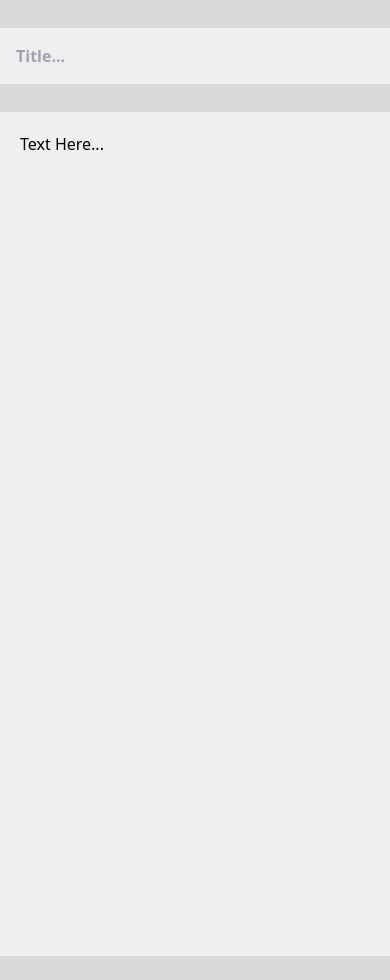
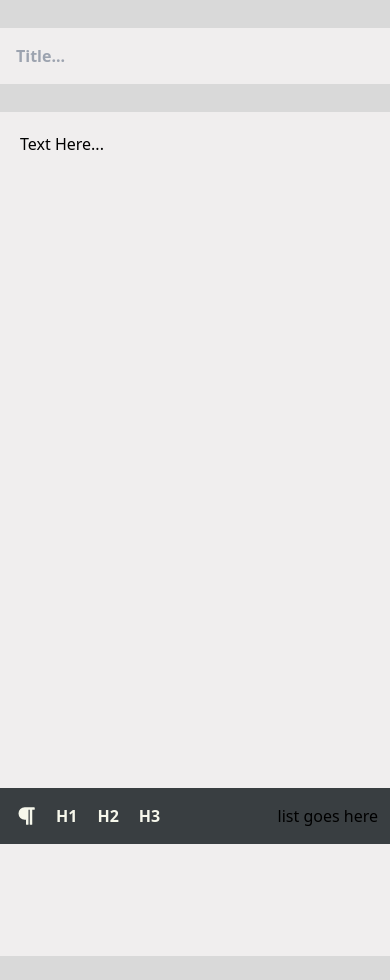
Before and after one commit to Meedux/Text-Editor, a Next.js app: page / in a window 390 px wide. After the commit the page ends 956 px from the top, so only its background shows below. Built offline with nearby package versions, Linux system fonts and the light colour scheme.

Commit message:
[LAZY COMMIT] Added an incomplete Mobile Menu Bar(but it works!)

```diff
--- a/components/New.jsx
+++ b/components/New.jsx
@@ -31,8 +31,45 @@ const MobileMenuBar = ({ editor }) => {
 
   return(
     <>
-      <div className='bg-bar-gray p-3 justify-center items-center md:hidden flex'>
+      <div className='bg-onyx bottom-0 p-3 justify-between items-center md:hidden flex w-full fixed'>
+        <div className="flex items-center">
+          <button
+            onClick={() => editor.chain().focus().setParagraph().run()}
+            // className={`${editor.isActive({ textAlign: 'left' }) ? 'bg-border' : ''} p-2 border-r-2 border-r-border`}
+            className='p-1 mr-3 text-ivory hover:bg-ivory hover:text-onyx rounded-md'
+          >
+            <i>
+              <FaParagraph size={20} />
+            </i>
+          </button>
 
+          <button
+            onClick={() => editor.chain().focus().setHeading({ level: 1 }).run()}
+            // className={`${editor.isActive({ textAlign: 'center' }) ? 'bg-border' : ''} p-2 border-r-2 border-r-border`}
+            className='p-1 mr-3 text-ivory hover:bg-ivory hover:text-onyx rounded-md'
+          >
+            <span className='font-extrabold'>H1</span>
+          </button>
+
+          <button
+            onClick={() => editor.chain().focus().setHeading({ level: 2 }).run()}
+            // className={editor.isActive({ textAlign: 'justify' }) ? 'btn-active' : 'btn'}
+            className='p-1 mr-3 text-ivory hover:bg-ivory hover:text-onyx rounded-md'
+          >
+            <span className='font-extrabold'>H2</span>
+          </button>
+
+          <button
+            onClick={() => editor.chain().focus().setHeading({ level: 3 }).run()}
+            className=' p-1  text-ivory hover:bg-ivory hover:text-onyx rounded-md'
+          >
+            <span className='font-extrabold'>H3</span>
+          </button>
+        </div>
+
+        <div>
+          list goes here
+        </div>
       </div>
     </>
   )
```
